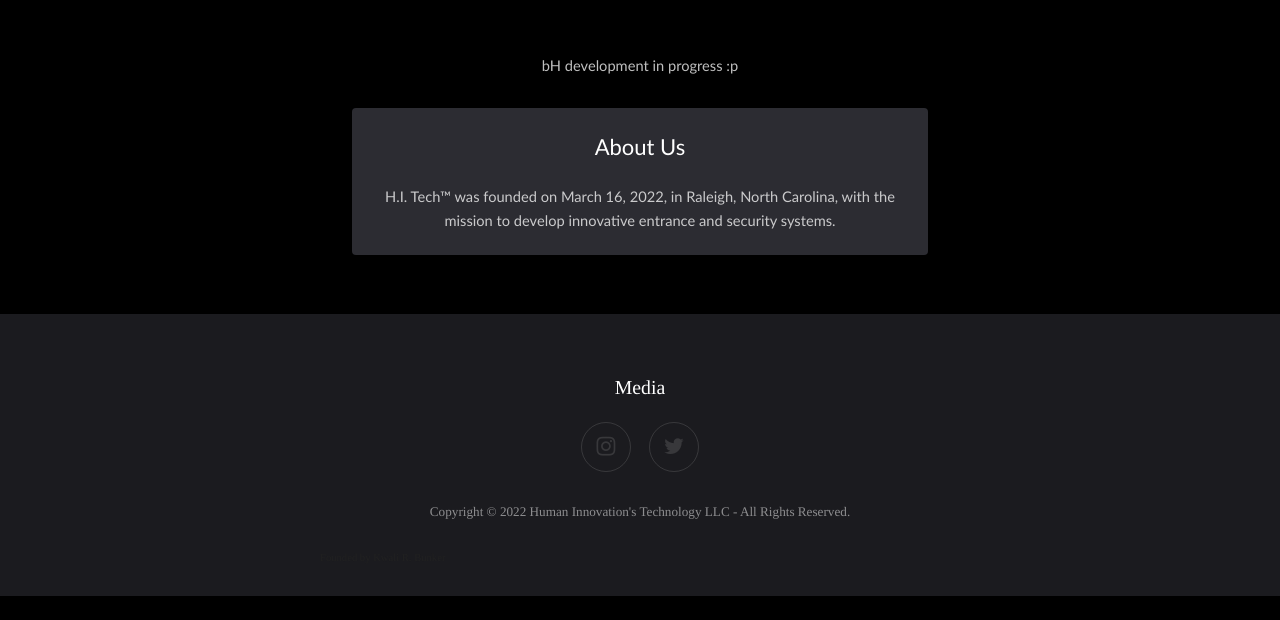
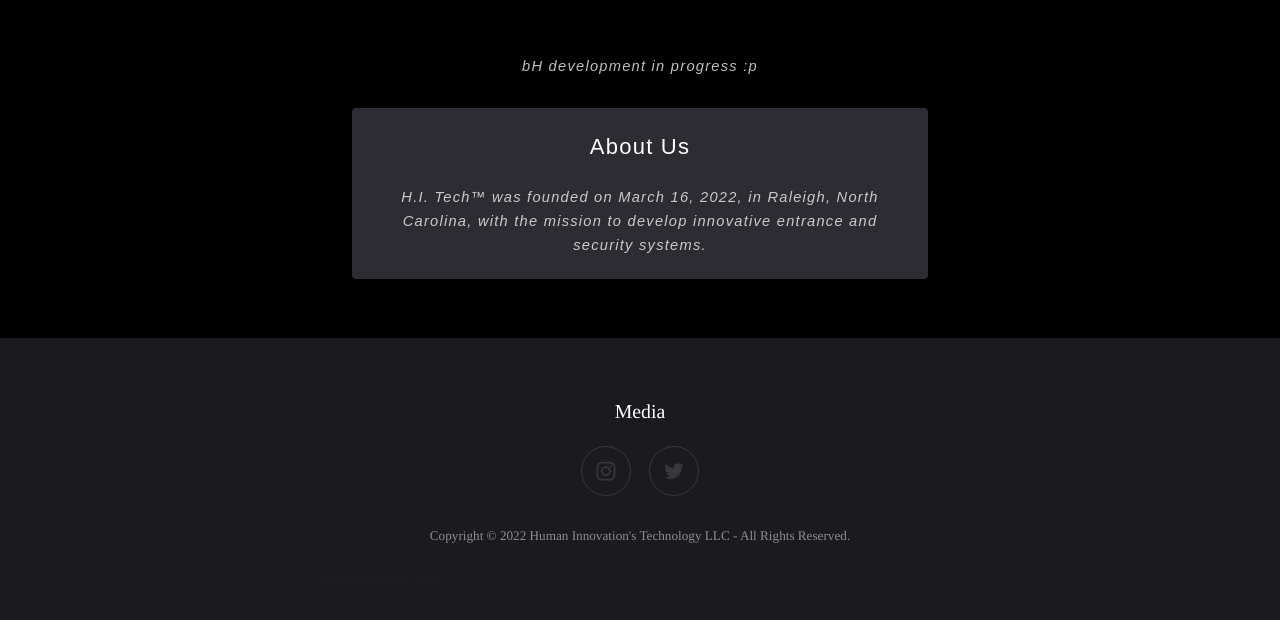
Before and after one commit to KwaliB/KwaliB.github.io, a plain HTML site: page index.html in a window 1280 px wide. Shown: the part 878-1498 px from the top of the page. Before the commit the page ends 1474 px from the top, so only its background shows below. Drawn offline with Linux system fonts and the light colour scheme.

Commit message:
Update main.css

```diff
--- a/assets/css/main.css
+++ b/assets/css/main.css
@@ -93,7 +93,7 @@
 
 	body, input, select, textarea {
 		color: rgba(255, 255, 255, 0.75);
-		font-family: Gill Sans, sans-serif;
+		font-family: Arial;
 		font-size: 14pt;
 		font-weight: 300;
 		line-height: 1.65;
@@ -182,6 +182,7 @@
 
 	h2 {
 		font-size: 1.5em;
+		font-style: normal;
 	}
 
 	h3 {
@@ -1278,6 +1279,8 @@
 
 	#main {
 		padding: 4em 0 2em 0;
+		letter-spacing: 1.25px;
+		font-style: italic;
 	}
 
 		@media screen and (max-width: 736px) {
```
